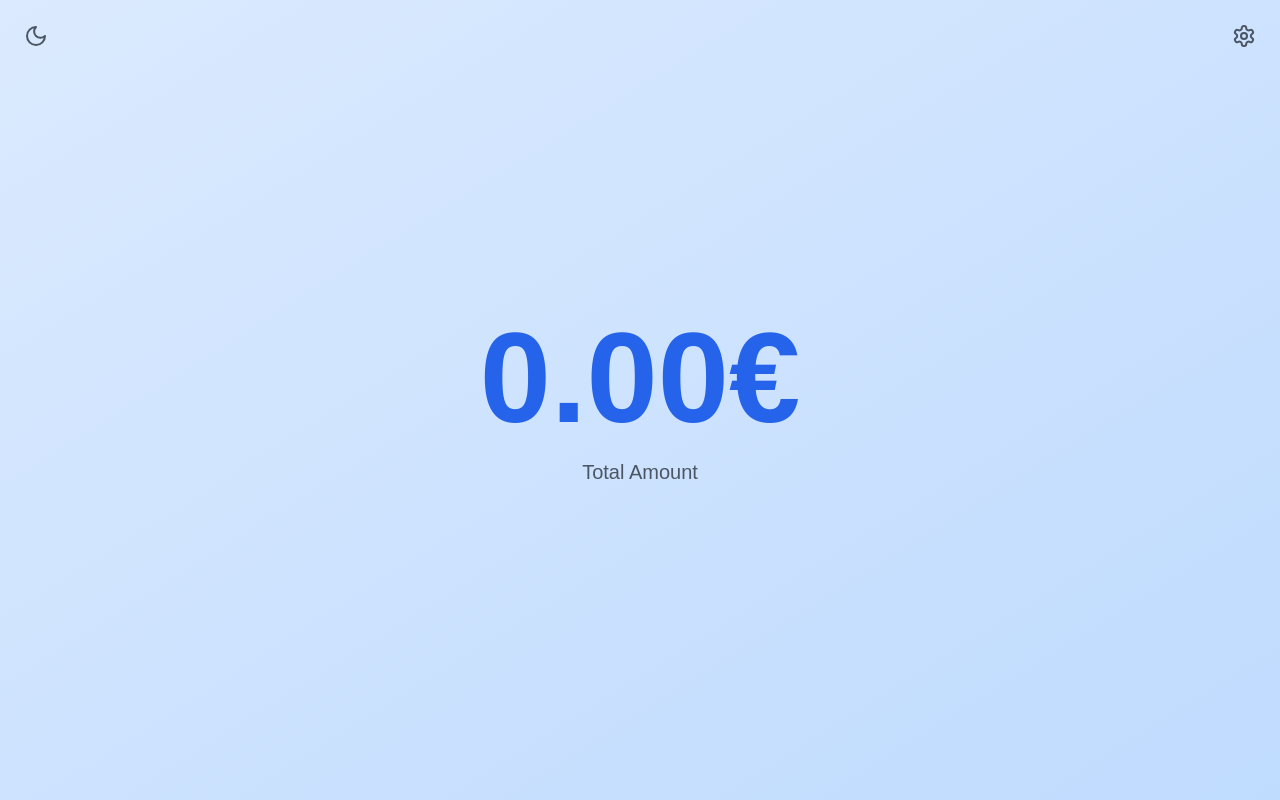
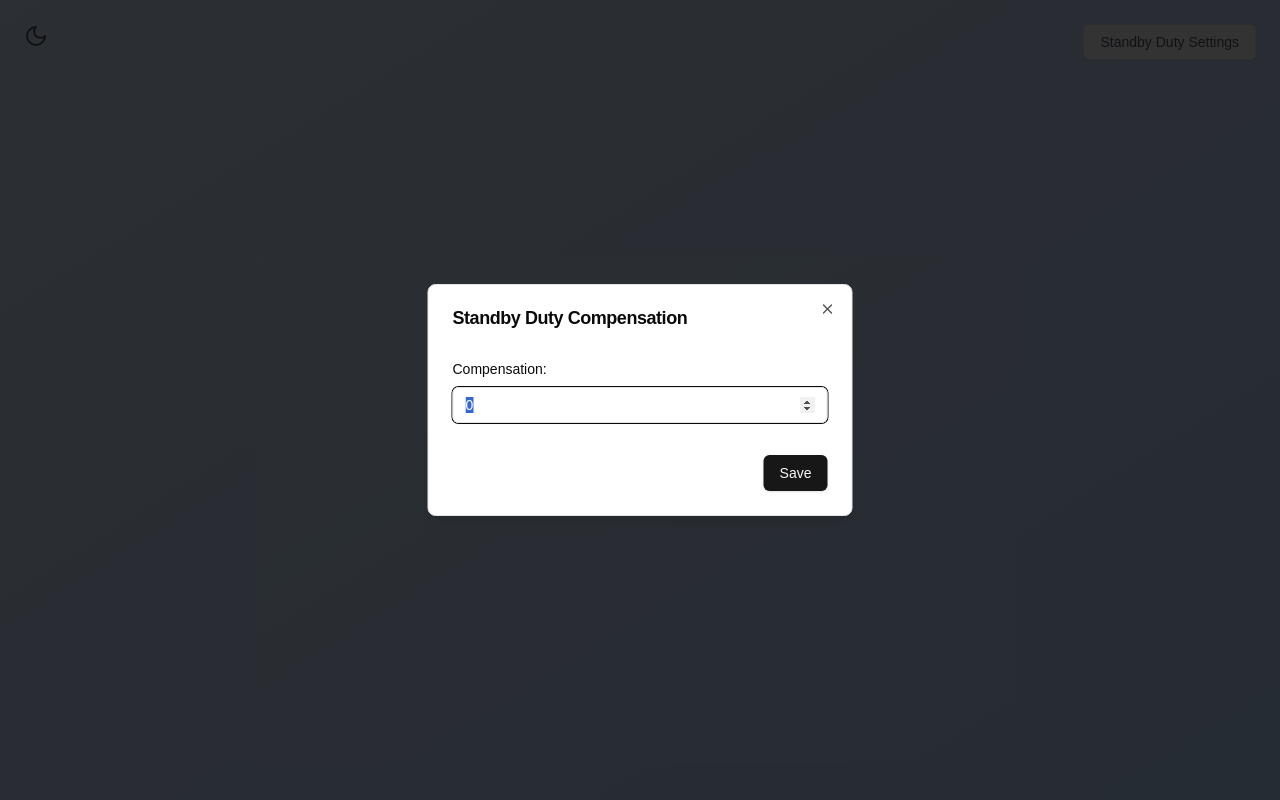
Before and after one commit to shebpamm/pagertally, a Next.js app: page / in a window 1280 px wide. Built offline with nearby package versions, Linux system fonts and the light colour scheme.

Commit message:
feat: store pay in localstorage

```diff
--- a/package.json
+++ b/package.json
@@ -12,6 +12,8 @@
     "test:watch": "jest --watch"
   },
   "dependencies": {
+    "@radix-ui/react-dialog": "^1.1.6",
+    "@radix-ui/react-slot": "^1.1.2",
     "class-variance-authority": "^0.7.1",
     "clsx": "^2.1.1",
     "lucide-react": "^0.475.0",
--- a/src/app/page.tsx
+++ b/src/app/page.tsx
@@ -1,22 +1,30 @@
-"use client"
+"use client";
 
-import { useState } from "react"
-import { Settings, Sun, Moon } from "lucide-react"
-import { useTheme } from "../contexts/ThemeContext"
-import { calculateStandbyCompensationUntil } from "../lib/calc"
+import { useState } from "react";
+import { Sun, Moon } from "lucide-react";
+import { useTheme } from "../contexts/ThemeContext";
+import { calculateStandbyCompensationUntil } from "../lib/calc";
 
-import { useInterval } from 'usehooks-ts'
+import StandbyCompensationSettings from "@/components/settings";
+
+import { useInterval } from "usehooks-ts";
 
 export default function MoneyDisplay() {
-  const [compensation, setCompensation] = useState(calculateStandbyCompensationUntil(Date.now(), 1))
-  const { theme, toggleTheme, themeColors } = useTheme()
+  const getTz = () => new Date().getTimezoneOffset() * 60 * 1000;
+  const getCompensation = () => calculateStandbyCompensationUntil(Date.now() - getTz(), pay);
+
+  const initialPayObj = localStorage.getItem("standbyCompensation");
+  const initialPay = initialPayObj ? parseFloat(initialPayObj) : 0;
+  const [pay, setPay] = useState(initialPay);
+  const [compensation, setCompensation] = useState(
+    getCompensation()
+  );
+
+  const { theme, toggleTheme, themeColors } = useTheme();
 
   useInterval(() => {
-    const tz = new Date().getTimezoneOffset()*60*1000
-    const comp = calculateStandbyCompensationUntil(Date.now() - tz, 16.405)
-    console.log(comp)
-    setCompensation(comp)
-  }, 1000)
+    setCompensation(getCompensation());
+  }, 1000);
 
   return (
     <div
@@ -28,15 +36,19 @@ export default function MoneyDisplay() {
       >
         {theme === "light" ? <Moon size={24} /> : <Sun size={24} />}
       </button>
-      <button className={`absolute top-4 right-4 p-2 ${themeColors.settingsButton} transition-colors`}>
-        <Settings size={24} />
+      <button
+        className={`absolute top-4 right-4 p-2 ${themeColors.settingsButton} transition-colors`}
+      >
+        <StandbyCompensationSettings onCompensationChange={pay => setPay(pay)}/>
       </button>
       <div className="text-center">
-        <h1 className={`text-6xl sm:text-8xl md:text-9xl font-bold ${themeColors.text}`}>
+        <h1
+          className={`text-6xl sm:text-8xl md:text-9xl font-bold ${themeColors.text}`}
+        >
           {compensation.totalCompensation.toFixed(2).toLocaleString()}€
         </h1>
         <p className={`mt-4 text-xl ${themeColors.subText}`}>Total Amount</p>
       </div>
     </div>
-  )
+  );
 }
--- /dev/null
+++ b/src/components/settings.tsx
@@ -0,0 +1,53 @@
+import { useState } from "react";
+import { Button } from "@/components/ui/button";
+import { Input } from "@/components/ui/input";
+import { Dialog, DialogContent, DialogHeader, DialogTitle, DialogTrigger, DialogFooter } from "@/components/ui/dialog";
+import { useLocalStorage } from "@/hooks/useLocalStorage";
+
+interface StandbyCompensationSettingsProps {
+  onCompensationChange: (value: number) => void;
+}
+
+export default function StandbyCompensationSettings({ onCompensationChange }: StandbyCompensationSettingsProps) {
+  const [isOpen, setIsOpen] = useState(localStorage.getItem("standbyCompensation") ? false : true);
+  const [compensation, setCompensation] = useLocalStorage<number>("standbyCompensation", 0);
+
+  const handleSave = () => {
+    const compensationNumber = parseFloat(compensation.toString());
+    setCompensation(compensationNumber);
+    onCompensationChange(compensationNumber);
+    setIsOpen(false);
+  };
+
+  return (
+    <Dialog open={isOpen} onOpenChange={setIsOpen}>
+      <DialogTrigger asChild>
+        <Button variant="outline">Standby Duty Settings</Button>
+      </DialogTrigger>
+      <DialogContent className="sm:max-w-[425px]">
+        <DialogHeader>
+          <DialogTitle>Standby Duty Compensation</DialogTitle>
+        </DialogHeader>
+        <div className="flex flex-col space-y-4 py-4">
+          <div className="flex flex-col space-y-2">
+            <label htmlFor="compensation" className="text-sm font-medium">
+              Compensation:
+            </label>
+            <Input
+              id="compensation"
+              type="number"
+              value={compensation}
+              onChange={(e) => setCompensation(parseFloat(e.target.value))}
+              placeholder="Enter amount"
+            />
+          </div>
+        </div>
+        <DialogFooter>
+          <Button type="submit" onClick={handleSave}>
+            Save
+          </Button>
+        </DialogFooter>
+      </DialogContent>
+    </Dialog>
+  );
+}
--- /dev/null
+++ b/src/components/ui/button.tsx
@@ -0,0 +1,57 @@
+import * as React from "react"
+import { Slot } from "@radix-ui/react-slot"
+import { cva, type VariantProps } from "class-variance-authority"
+
+import { cn } from "@/lib/utils"
+
+const buttonVariants = cva(
+  "inline-flex items-center justify-center gap-2 whitespace-nowrap rounded-md text-sm font-medium transition-colors focus-visible:outline-none focus-visible:ring-1 focus-visible:ring-ring disabled:pointer-events-none disabled:opacity-50 [&_svg]:pointer-events-none [&_svg]:size-4 [&_svg]:shrink-0",
+  {
+    variants: {
+      variant: {
+        default:
+          "bg-primary text-primary-foreground shadow hover:bg-primary/90",
+        destructive:
+          "bg-destructive text-destructive-foreground shadow-sm hover:bg-destructive/90",
+        outline:
+          "border border-input bg-background shadow-sm hover:bg-accent hover:text-accent-foreground",
+        secondary:
+          "bg-secondary text-secondary-foreground shadow-sm hover:bg-secondary/80",
+        ghost: "hover:bg-accent hover:text-accent-foreground",
+        link: "text-primary underline-offset-4 hover:underline",
+      },
+      size: {
+        default: "h-9 px-4 py-2",
+        sm: "h-8 rounded-md px-3 text-xs",
+        lg: "h-10 rounded-md px-8",
+        icon: "h-9 w-9",
+      },
+    },
+    defaultVariants: {
+      variant: "default",
+      size: "default",
+    },
+  }
+)
+
+export interface ButtonProps
+  extends React.ButtonHTMLAttributes<HTMLButtonElement>,
+    VariantProps<typeof buttonVariants> {
+  asChild?: boolean
+}
+
+const Button = React.forwardRef<HTMLButtonElement, ButtonProps>(
+  ({ className, variant, size, asChild = false, ...props }, ref) => {
+    const Comp = asChild ? Slot : "button"
+    return (
+      <Comp
+        className={cn(buttonVariants({ variant, size, className }))}
+        ref={ref}
+        {...props}
+      />
+    )
+  }
+)
+Button.displayName = "Button"
+
+export { Button, buttonVariants }
--- /dev/null
+++ b/src/components/ui/dialog.tsx
@@ -0,0 +1,122 @@
+"use client"
+
+import * as React from "react"
+import * as DialogPrimitive from "@radix-ui/react-dialog"
+import { X } from "lucide-react"
+
+import { cn } from "@/lib/utils"
+
+const Dialog = DialogPrimitive.Root
+
+const DialogTrigger = DialogPrimitive.Trigger
+
+const DialogPortal = DialogPrimitive.Portal
+
+const DialogClose = DialogPrimitive.Close
+
+const DialogOverlay = React.forwardRef<
+  React.ElementRef<typeof DialogPrimitive.Overlay>,
+  React.ComponentPropsWithoutRef<typeof DialogPrimitive.Overlay>
+>(({ className, ...props }, ref) => (
+  <DialogPrimitive.Overlay
+    ref={ref}
+    className={cn(
+      "fixed inset-0 z-50 bg-black/80  data-[state=open]:animate-in data-[state=closed]:animate-out data-[state=closed]:fade-out-0 data-[state=open]:fade-in-0",
+      className
+    )}
+    {...props}
+  />
+))
+DialogOverlay.displayName = DialogPrimitive.Overlay.displayName
+
+const DialogContent = React.forwardRef<
+  React.ElementRef<typeof DialogPrimitive.Content>,
+  React.ComponentPropsWithoutRef<typeof DialogPrimitive.Content>
+>(({ className, children, ...props }, ref) => (
+  <DialogPortal>
+    <DialogOverlay />
+    <DialogPrimitive.Content
+      ref={ref}
+      className={cn(
+        "fixed left-[50%] top-[50%] z-50 grid w-full max-w-lg translate-x-[-50%] translate-y-[-50%] gap-4 border bg-background p-6 shadow-lg duration-200 data-[state=open]:animate-in data-[state=closed]:animate-out data-[state=closed]:fade-out-0 data-[state=open]:fade-in-0 data-[state=closed]:zoom-out-95 data-[state=open]:zoom-in-95 data-[state=closed]:slide-out-to-left-1/2 data-[state=closed]:slide-out-to-top-[48%] data-[state=open]:slide-in-from-left-1/2 data-[state=open]:slide-in-from-top-[48%] sm:rounded-lg",
+        className
+      )}
+      {...props}
+    >
+      {children}
+      <DialogPrimitive.Close className="absolute right-4 top-4 rounded-sm opacity-70 ring-offset-background transition-opacity hover:opacity-100 focus:outline-none focus:ring-2 focus:ring-ring focus:ring-offset-2 disabled:pointer-events-none data-[state=open]:bg-accent data-[state=open]:text-muted-foreground">
+        <X className="h-4 w-4" />
+        <span className="sr-only">Close</span>
+      </DialogPrimitive.Close>
+    </DialogPrimitive.Content>
+  </DialogPortal>
+))
+DialogContent.displayName = DialogPrimitive.Content.displayName
+
+const DialogHeader = ({
+  className,
+  ...props
+}: React.HTMLAttributes<HTMLDivElement>) => (
+  <div
+    className={cn(
+      "flex flex-col space-y-1.5 text-center sm:text-left",
+      className
+    )}
+    {...props}
+  />
+)
+DialogHeader.displayName = "DialogHeader"
+
+const DialogFooter = ({
+  className,
+  ...props
+}: React.HTMLAttributes<HTMLDivElement>) => (
+  <div
+    className={cn(
+      "flex flex-col-reverse sm:flex-row sm:justify-end sm:space-x-2",
+      className
+    )}
+    {...props}
+  />
+)
+DialogFooter.displayName = "DialogFooter"
+
+const DialogTitle = React.forwardRef<
+  React.ElementRef<typeof DialogPrimitive.Title>,
+  React.ComponentPropsWithoutRef<typeof DialogPrimitive.Title>
+>(({ className, ...props }, ref) => (
+  <DialogPrimitive.Title
+    ref={ref}
+    className={cn(
+      "text-lg font-semibold leading-none tracking-tight",
+      className
+    )}
+    {...props}
+  />
+))
+DialogTitle.displayName = DialogPrimitive.Title.displayName
+
+const DialogDescription = React.forwardRef<
+  React.ElementRef<typeof DialogPrimitive.Description>,
+  React.ComponentPropsWithoutRef<typeof DialogPrimitive.Description>
+>(({ className, ...props }, ref) => (
+  <DialogPrimitive.Description
+    ref={ref}
+    className={cn("text-sm text-muted-foreground", className)}
+    {...props}
+  />
+))
+DialogDescription.displayName = DialogPrimitive.Description.displayName
+
+export {
+  Dialog,
+  DialogPortal,
+  DialogOverlay,
+  DialogTrigger,
+  DialogClose,
+  DialogContent,
+  DialogHeader,
+  DialogFooter,
+  DialogTitle,
+  DialogDescription,
+}
--- /dev/null
+++ b/src/components/ui/input.tsx
@@ -0,0 +1,22 @@
+import * as React from "react"
+
+import { cn } from "@/lib/utils"
+
+const Input = React.forwardRef<HTMLInputElement, React.ComponentProps<"input">>(
+  ({ className, type, ...props }, ref) => {
+    return (
+      <input
+        type={type}
+        className={cn(
+          "flex h-9 w-full rounded-md border border-input bg-transparent px-3 py-1 text-base shadow-sm transition-colors file:border-0 file:bg-transparent file:text-sm file:font-medium file:text-foreground placeholder:text-muted-foreground focus-visible:outline-none focus-visible:ring-1 focus-visible:ring-ring disabled:cursor-not-allowed disabled:opacity-50 md:text-sm",
+          className
+        )}
+        ref={ref}
+        {...props}
+      />
+    )
+  }
+)
+Input.displayName = "Input"
+
+export { Input }
--- /dev/null
+++ b/src/hooks/useLocalStorage.ts
@@ -0,0 +1,30 @@
+import { useState } from "react"
+
+export function useLocalStorage<T>(key: string, initialValue: T): [T, (value: T) => void] {
+  const [storedValue, setStoredValue] = useState<T>(() => {
+    if (typeof window === "undefined") {
+      return initialValue
+    }
+    try {
+      const item = window.localStorage.getItem(key)
+      return item ? JSON.parse(item) : initialValue
+    } catch (error) {
+      console.log(error)
+      return initialValue
+    }
+  })
+
+  const setValue = (value: T) => {
+    try {
+      const valueToStore = value instanceof Function ? value(storedValue) : value
+      setStoredValue(valueToStore)
+      if (typeof window !== "undefined") {
+        window.localStorage.setItem(key, JSON.stringify(valueToStore))
+      }
+    } catch (error) {
+      console.log(error)
+    }
+  }
+
+  return [storedValue, setValue]
+}
```
Also changed, not shown: 1 other file (tests, documents, lock files or other folders).
